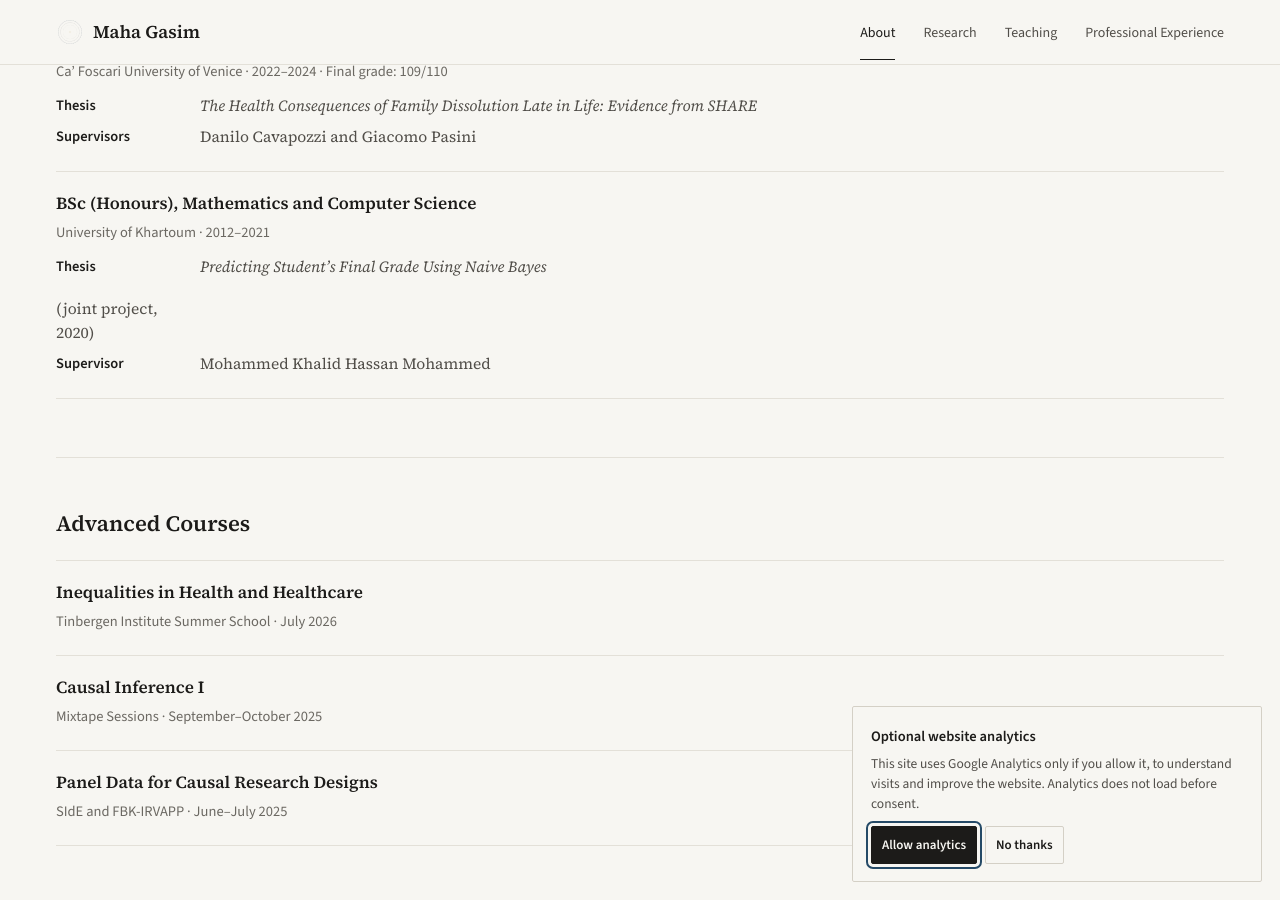
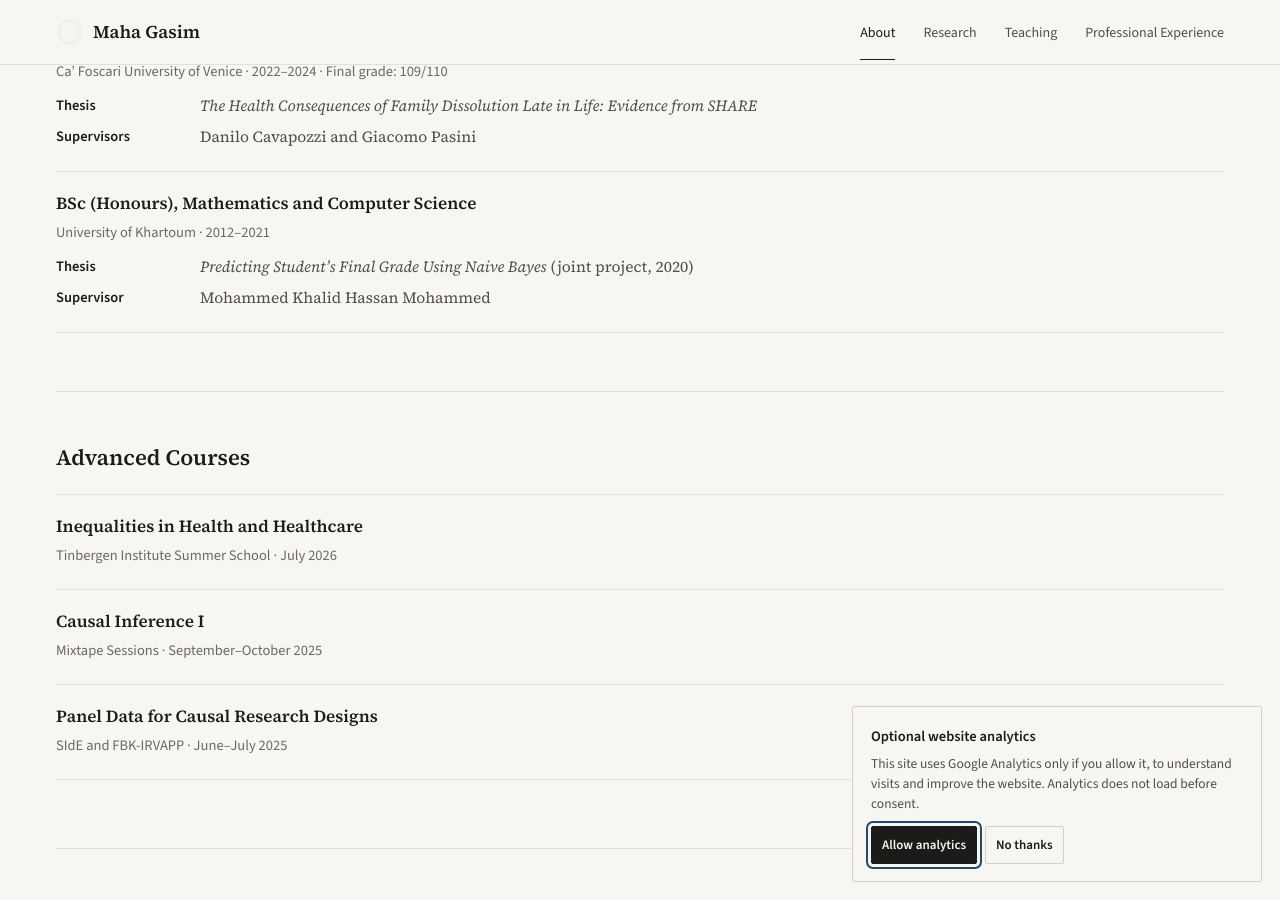
Before and after one commit to mahagasim/mahagasim.github.io, a Jekyll site: the page built from index.md, in a window 1280 px wide and 900 px high, scrolled down 775 px. Built offline with Jekyll 4.4.1, drawn with Linux system fonts in a browser that asks for light colours.

Commit message:
Fix education detail alignment

```diff
--- a/index.md
+++ b/index.md
@@ -42,15 +42,15 @@ description: About Maha Gasim — research interests, education, advanced traini
     <div class="compact-entry">
       <h3>MSc, Data Analytics for Business and Society</h3>
       <p class="entry-meta">Ca’ Foscari University of Venice · 2022–2024 · Final grade: 109/110</p>
-      <p class="compact-detail"><span>Thesis</span> <em>The Health Consequences of Family Dissolution Late in Life: Evidence from SHARE</em></p>
-      <p class="compact-detail"><span>Supervisors</span> Danilo Cavapozzi and Giacomo Pasini</p>
+      <div class="compact-detail"><span>Thesis</span><div><em>The Health Consequences of Family Dissolution Late in Life: Evidence from SHARE</em></div></div>
+      <div class="compact-detail"><span>Supervisors</span><div>Danilo Cavapozzi and Giacomo Pasini</div></div>
     </div>
 
     <div class="compact-entry">
       <h3>BSc (Honours), Mathematics and Computer Science</h3>
       <p class="entry-meta">University of Khartoum · 2012–2021</p>
-      <p class="compact-detail"><span>Thesis</span> <em>Predicting Student’s Final Grade Using Naive Bayes</em> (joint project, 2020)</p>
-      <p class="compact-detail"><span>Supervisor</span> Mohammed Khalid Hassan Mohammed</p>
+      <div class="compact-detail"><span>Thesis</span><div><em>Predicting Student’s Final Grade Using Naive Bayes</em> (joint project, 2020)</div></div>
+      <div class="compact-detail"><span>Supervisor</span><div>Mohammed Khalid Hassan Mohammed</div></div>
     </div>
   </div>
 
```
